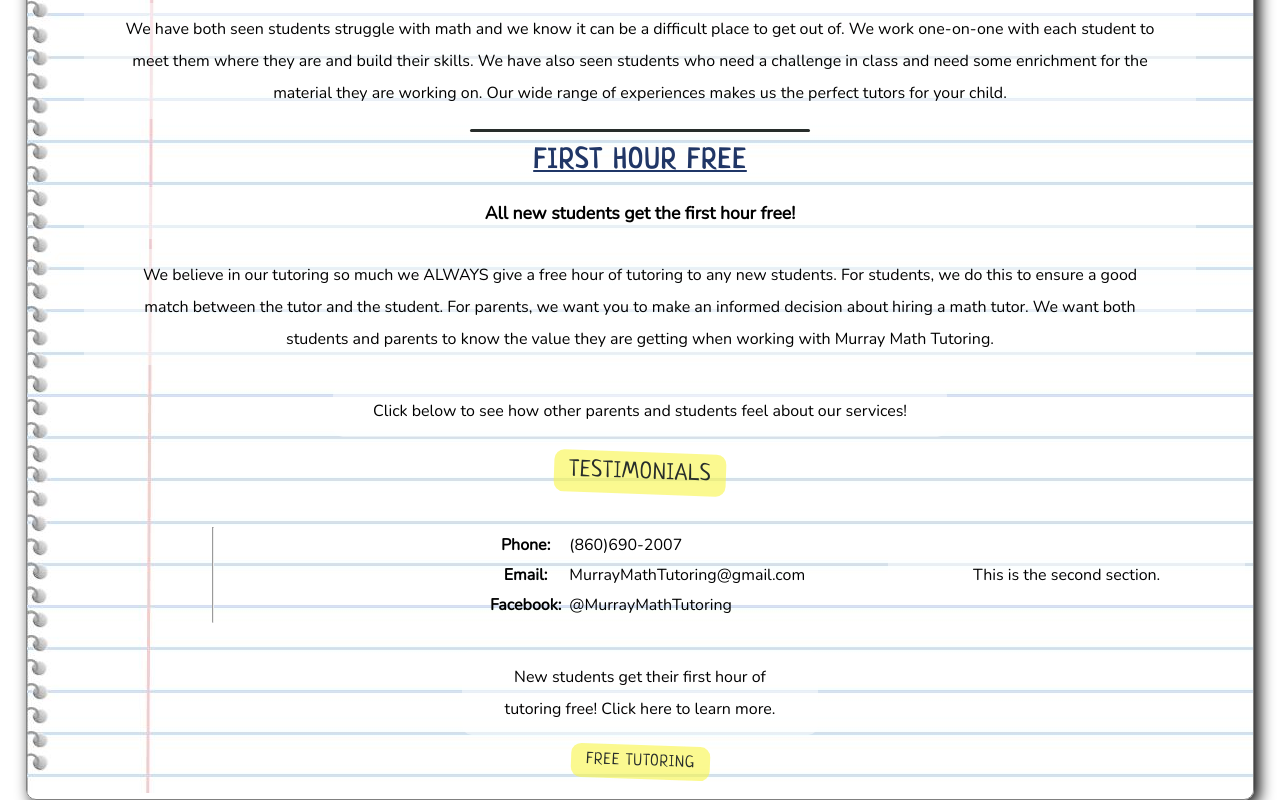
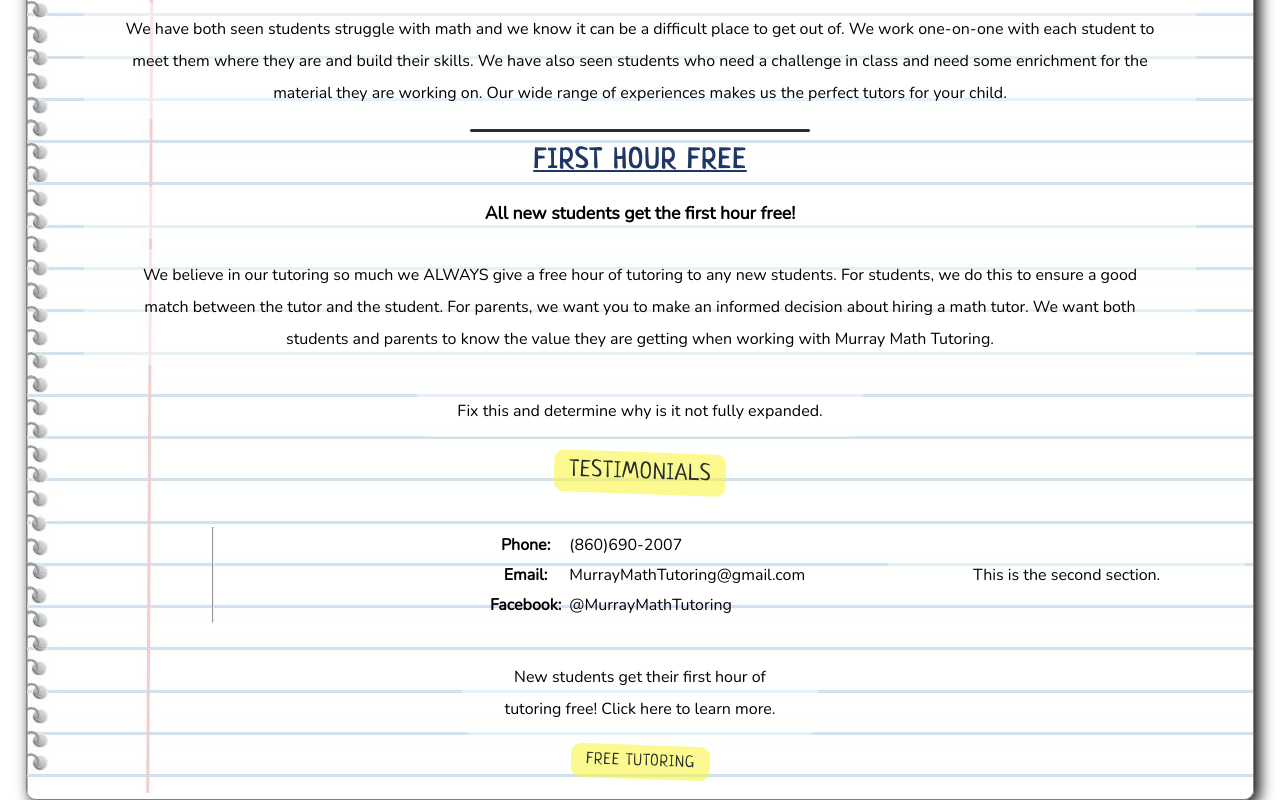
Before and after one commit to murraycoding/murray-math-tutoring, a Next.js app: page /about in a window 1280 px wide. Shown: the part 724-1524 px from the top of the page. Built offline with nearby package versions, Linux system fonts and the light colour scheme.

Commit message:
updated footer content

```diff
--- a/pages/about.js
+++ b/pages/about.js
@@ -20,7 +20,7 @@
         <p className="bold">All new students get the first hour free!</p>
         <p>We believe in our tutoring so much we ALWAYS give a free hour of tutoring to any new students. For students, we do this to ensure a good match between the tutor and the student. For parents, we want you to make an informed decision about hiring a math tutor. We want both students and parents to know the value they are getting when working with Murray Math Tutoring.</p>
       <div className="centerdiv">
-        <p>Click below to see how other parents and students feel about our services!</p>
+        <p>Fix this and determine why is it not fully expanded.</p>
         <button className="button">
           <Link href="/testimonials">Testimonials</Link>
         </button>
```
